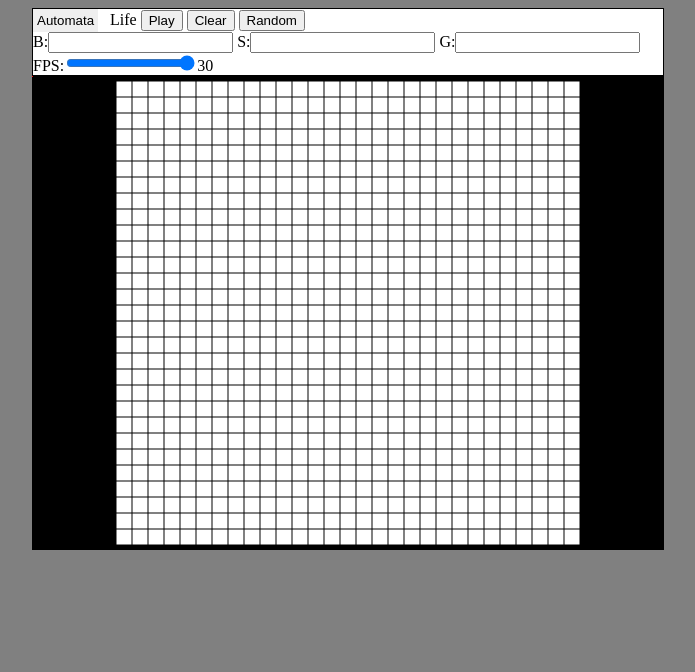
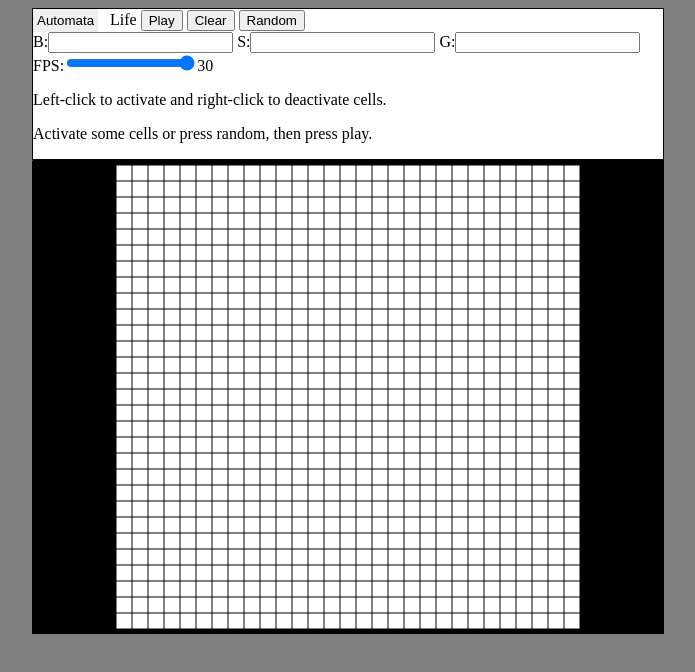
Before and after one commit to dandre3000/game-of-life, a website built with webpack: page src/index.html in a window 1280 px wide. Shown: the whole page, without its empty margins (292-987 px from the left). Built offline with nearby package versions, Linux system fonts and the light colour scheme.

Commit message:
Update index.html

```diff
--- a/src/index.html
+++ b/src/index.html
@@ -25,6 +25,10 @@
 			<div>
 				FPS:<input id='fps' type='range' min='1' max='30' value='30'><span></span>
 			</div>
+			<div id='instructions'>
+				<p>Left-click to activate and right-click to deactivate cells.</p>
+				<p>Activate some cells or press random, then press play.</p>
+			</div>
 		</div>
 		<canvas></canvas>
 	</main>
```
